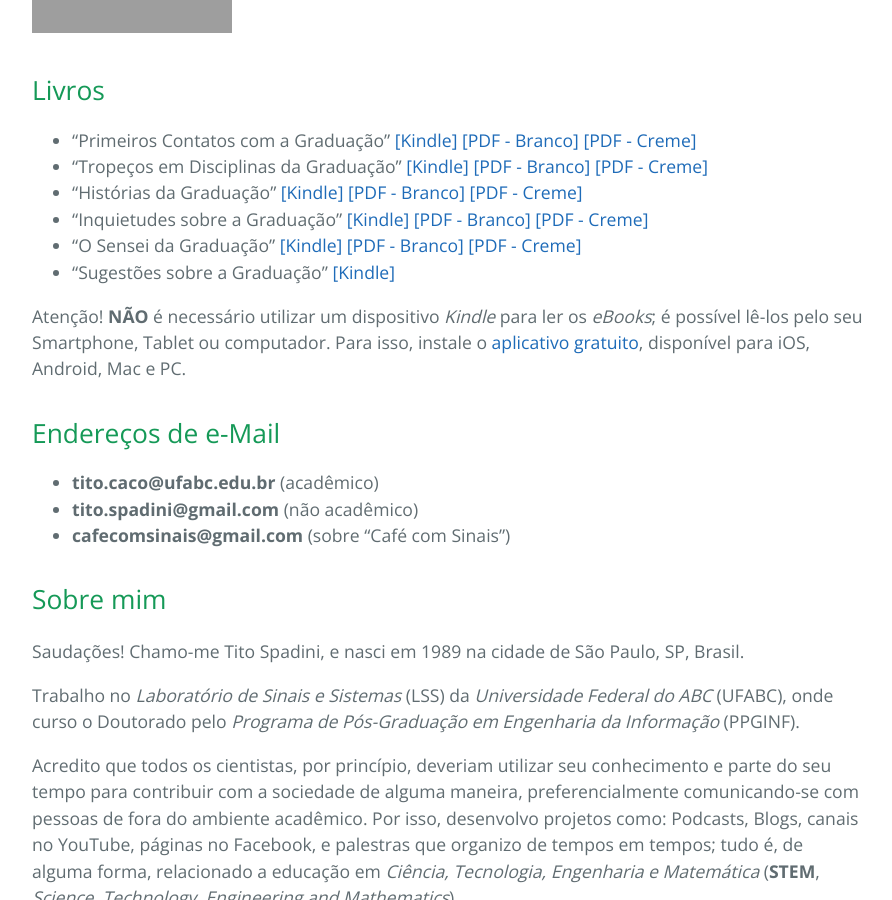
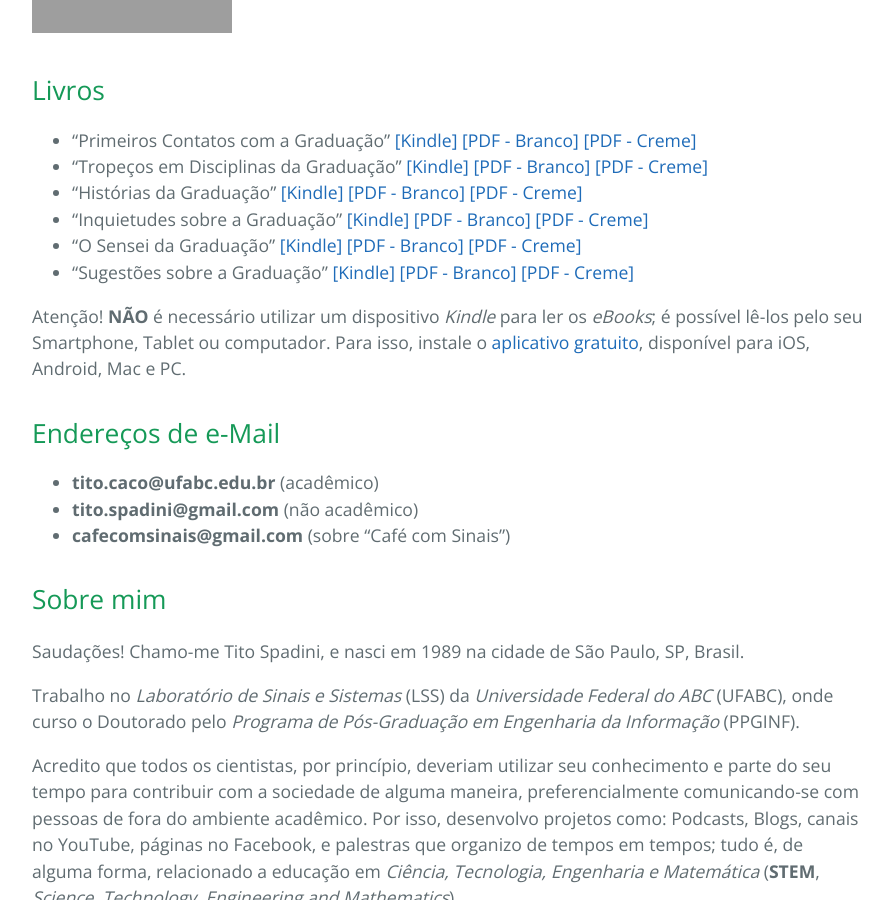
Before and after one commit to tito-spadini/titocaco.github.io, a Jekyll site: the page built from index.md, in a window 1280 px wide and 900 px high, scrolled down 582 px. Shown: the whole window, without its empty margins (192-1084 px from the left). Built offline with Jekyll 4.4.1, drawn with Linux system fonts in a browser that asks for light colours; part of the change alters nothing that is shown; grey boxes are pictures that could not be loaded.

Commit message:
Adding links to Book 6 (PDF version)

```diff
--- a/index.md
+++ b/index.md
@@ -11,7 +11,7 @@ layout: default
 * "Histórias da Graduação" [[Kindle]](https://www.amazon.com.br/dp/B09B2TP6P3) [[PDF - Branco]](https://github.com/titocaco/livros-colecao-graduacao/raw/main/Livro%203%20-%20Hist%C3%B3rias%20da%20Gradua%C3%A7%C3%A3o%20(Tito%20Spadini)/Tito%20Spadini%20-%203%20-%20Hist%C3%B3rias%20da%20Gradua%C3%A7%C3%A3o.pdf) [[PDF - Creme]](https://github.com/titocaco/livros-colecao-graduacao/raw/main/Livro%203%20-%20Hist%C3%B3rias%20da%20Gradua%C3%A7%C3%A3o%20(Tito%20Spadini)/Tito%20Spadini%20-%203%20-%20Hist%C3%B3rias%20da%20Gradua%C3%A7%C3%A3o%20-%20Fundo%20Creme.pdf)
 * "Inquietudes sobre a Graduação" [[Kindle]](https://www.amazon.com.br/dp/B09H7Q8LSH) [[PDF - Branco]](https://github.com/titocaco/livros-colecao-graduacao/raw/main/Livro%204%20-%20Inquietudes%20sobre%20a%20Gradua%C3%A7%C3%B5es%20(Tito%20Spadini)/Tito%20Spadini%20-%204%20-%20Inquietudes%20sobre%20a%20Gradua%C3%A7%C3%A3o.pdf) [[PDF - Creme]](https://github.com/titocaco/livros-colecao-graduacao/raw/main/Livro%204%20-%20Inquietudes%20sobre%20a%20Gradua%C3%A7%C3%B5es%20(Tito%20Spadini)/Tito%20Spadini%20-%204%20-%20Inquietudes%20sobre%20a%20Gradua%C3%A7%C3%A3o%20-%20Fundo%20Creme.pdf)
 * "O Sensei da Graduação" [[Kindle]](https://www.amazon.com.br/dp/B09K5VWWT6) [[PDF - Branco]](https://github.com/titocaco/livros-colecao-graduacao/raw/main/Livro%205%20-%20O%20Sensei%20da%20Gradua%C3%A7%C3%A3o%20(Tito%20Spadini)/Tito%20Spadini%20-%205%20-%20O%20Sensei%20da%20Gradua%C3%A7%C3%A3o.pdf) [[PDF - Creme]](https://github.com/titocaco/livros-colecao-graduacao/raw/main/Livro%205%20-%20O%20Sensei%20da%20Gradua%C3%A7%C3%A3o%20(Tito%20Spadini)/Tito%20Spadini%20-%205%20-%20O%20Sensei%20da%20Gradua%C3%A7%C3%A3o%20-%20Fundo%20Creme.pdf)
-* "Sugestões sobre a Graduação" [[Kindle]](https://www.amazon.com.br/dp/B09NW9H429)
+* "Sugestões sobre a Graduação" [[Kindle]](https://www.amazon.com.br/dp/B09NW9H429) [[PDF - Branco]](https://github.com/titocaco/livros-colecao-graduacao/raw/main/Livro%206%20-%20Sugest%C3%B5es%20sobre%20a%20Gradua%C3%A7%C3%A3o%20(Tito%20Spadini)/Tito%20Spadini%20-%206%20-%20Sugest%C3%B5es%20sobre%20a%20Gradua%C3%A7%C3%A3o.pdf) [[PDF - Creme]](https://github.com/titocaco/livros-colecao-graduacao/raw/main/Livro%206%20-%20Sugest%C3%B5es%20sobre%20a%20Gradua%C3%A7%C3%A3o%20(Tito%20Spadini)/Tito%20Spadini%20-%206%20-%20Sugest%C3%B5es%20sobre%20a%20Gradua%C3%A7%C3%A3o%20-%20Fundo%20Creme.pdf)
 
 Atenção! **NÃO** é necessário utilizar um dispositivo *Kindle* para ler os *eBooks*; é possível lê-los pelo seu Smartphone, Tablet ou computador. Para isso, instale o [aplicativo gratuito](https://www.amazon.com.br/b?ie=UTF8&node=17877530011), disponível para iOS, Android, Mac e PC.
 
```
